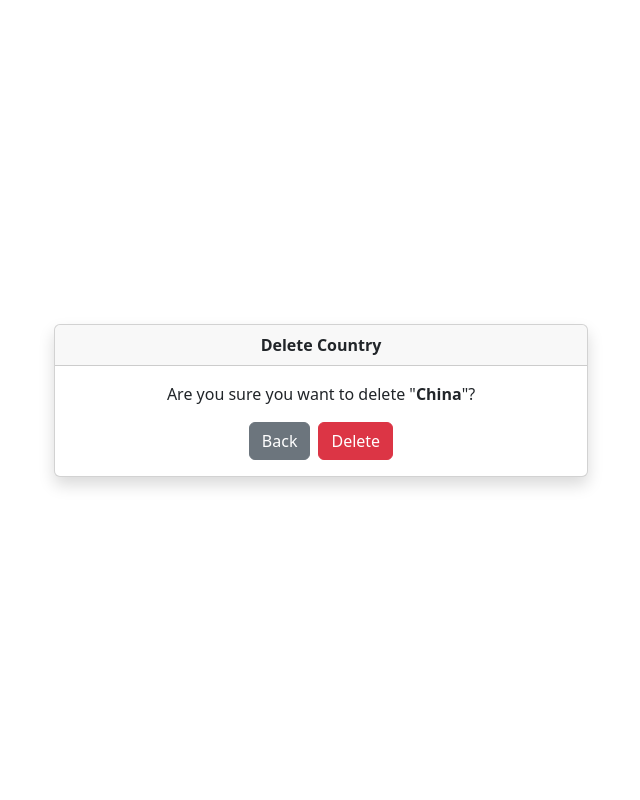
After one commit to animemoeus/supreme-carnival, a Django app: page /countries/1/delete/ in a window 1280 px wide. The commit adds this page. Shown: the whole page, without its empty margins (319-959 px from the left). Run offline with Django 4.2, Linux system fonts and the light colour scheme; data comes from the database, SQL or seed files in the repository; parts of the project's set-up code (start-up, migrations or seed data) failed here and were passed over.

Commit message:
Adding delete country view

```diff
--- /dev/null
+++ b/countries/templates/countries/delete.html
@@ -0,0 +1,26 @@
+{% extends "base.html" %} {% block title %} Delete Country | BRCG 🚀 {% endblock %} {% block content %}
+<div class="d-flex align-items-center justify-content-center vh-100">
+  <div class="row container-lg justify-content-center">
+    <div class="col-12 col-sm-6">
+      <div class="card shadow">
+        <div class="card-header text-center fw-bold">Delete Country</div>
+
+        <div class="card-body">
+          <form action="{% url 'countries:delete' pk=object.pk %}" method="post">
+            {% csrf_token %}
+            <p class="text-center">
+              Are you sure you want to delete "<b>{{ object }}</b>"?
+            </p>
+            <div class="d-grid gap-2 d-md-flex justify-content-md-center">
+              <a href="{% url 'countries:index' %}" class="btn btn-secondary">
+                Back
+              </a>
+              <button type="submit" class="btn btn-danger">Delete</button>
+            </div>
+          </form>
+        </div>
+      </div>
+    </div>
+  </div>
+</div>
+{% endblock %}
--- a/countries/templates/countries/edit.html
+++ b/countries/templates/countries/edit.html
@@ -1,4 +1,4 @@
-{% extends "base.html" %} {% block title %} Add Country | BRCG 🚀 {% endblock %}
+{% extends "base.html" %} {% block title %} Edit Country | BRCG 🚀 {% endblock %}
 {% block content %}
 <div class="d-flex align-items-center justify-content-center vh-100">
   <div class="row container-lg justify-content-center">
@@ -32,7 +32,7 @@
               <a href="{% url 'countries:index' %}" class="btn btn-secondary">
                 Back
               </a>
-              <button type="submit" class="btn btn-primary">Add</button>
+              <button type="submit" class="btn btn-primary">Save</button>
             </div>
           </form>
         </div>
--- a/countries/urls.py
+++ b/countries/urls.py
@@ -1,11 +1,12 @@
 from django.urls import path
 
-from .views import AddCountryView, CountryView, EditCountryView
+from .views import AddCountryView, CountryView, DeleteCountryView, EditCountryView
 
 urlpatterns = [
     path("", CountryView.as_view(), name="index"),
     path("add/", AddCountryView.as_view(), name="add"),
     path("<int:pk>/edit/", EditCountryView.as_view(), name="edit"),
+    path("<int:pk>/delete/", DeleteCountryView.as_view(), name="delete"),
 ]
 
 app_name = "countries"
--- a/countries/views.py
+++ b/countries/views.py
@@ -2,7 +2,7 @@ from django.http import HttpResponse
 from django.shortcuts import redirect, render
 from django.urls import reverse_lazy
 from django.views import View
-from django.views.generic.edit import UpdateView
+from django.views.generic.edit import DeleteView, UpdateView
 
 from .forms import AddCountryForm, EditCountryForm
 from .models import Country
@@ -36,3 +36,9 @@ class EditCountryView(UpdateView):
     form_class = EditCountryForm
     template_name = "countries/edit.html"
     success_url = reverse_lazy("countries:index")
+
+
+class DeleteCountryView(DeleteView):
+    model = Country
+    template_name = "countries/delete.html"
+    success_url = reverse_lazy("countries:index")
```
Also changed, not shown: countries/templates/countries/index.html (+18 -17 lines).
